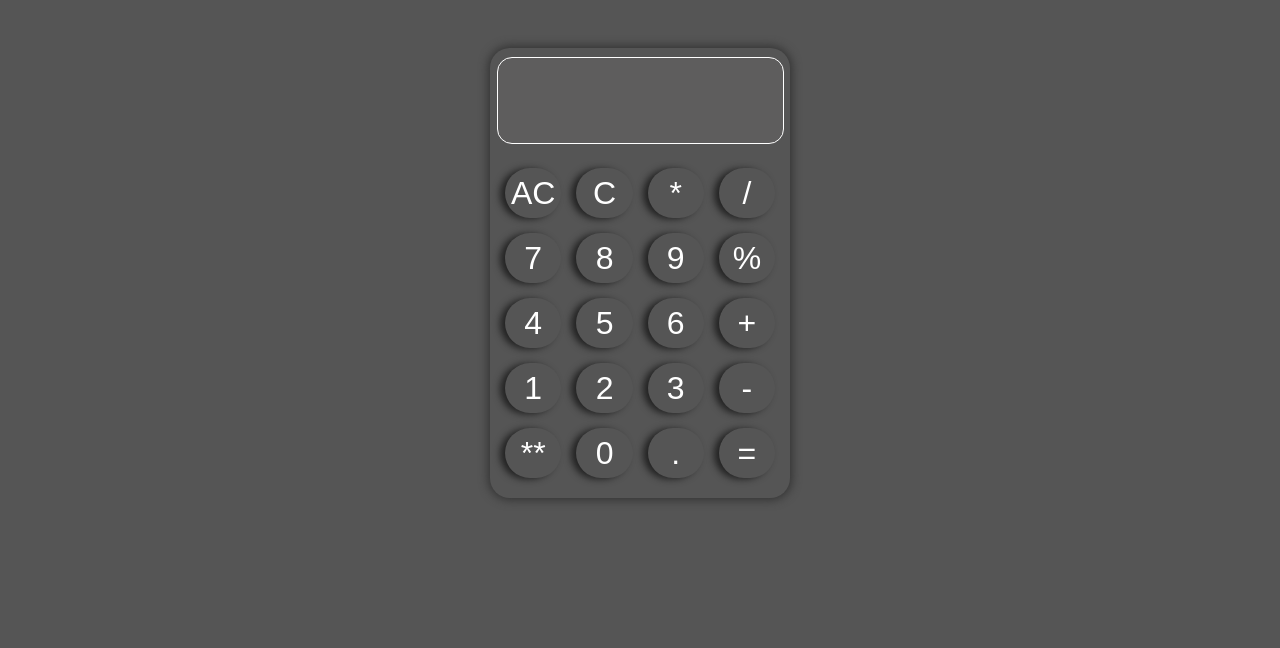
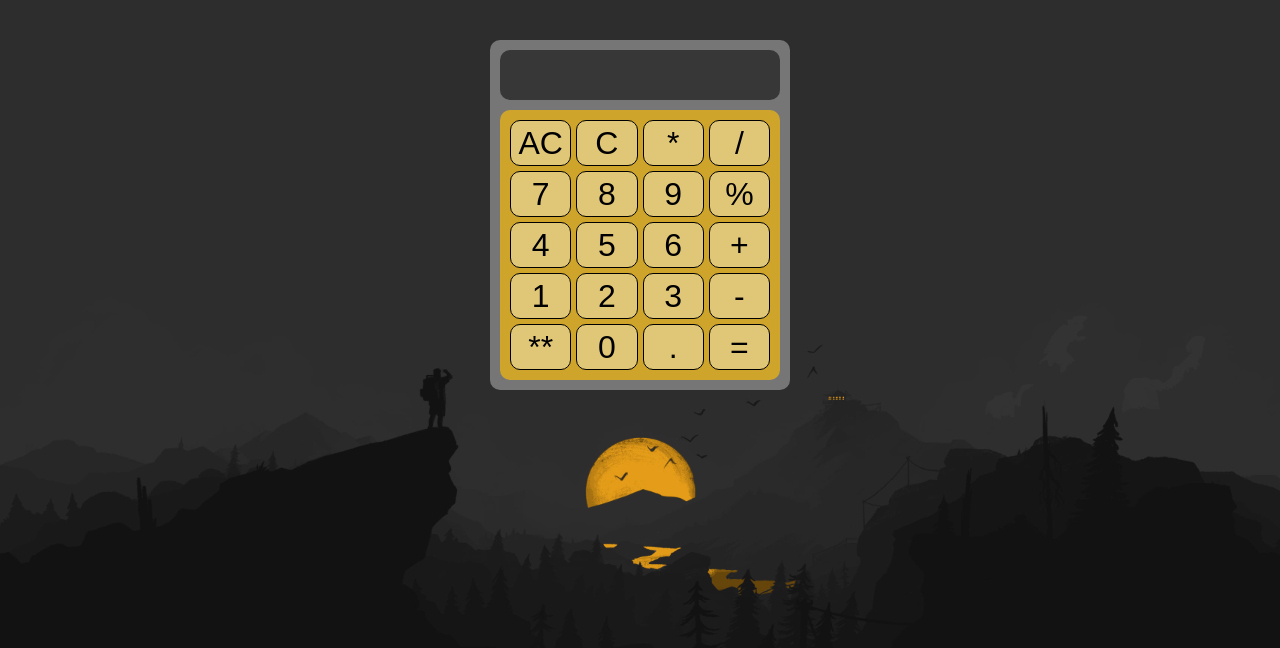
Before and after one commit to sobhanjaferi/calculator, a plain HTML site: page index.html in a window 1280 px wide. Drawn offline with Linux system fonts and the light colour scheme.

Commit message:
edit body background

```diff
--- a/index.html
+++ b/index.html
@@ -9,7 +9,10 @@
 <body>
 
     <div id="calculator">
-        <input type="text" readonly id="display">
+
+        <div class="display-div">
+            <input type="text" readonly id="display">
+        </div>
 
         <div id="keys">
             <button onclick="calculater.clearDisplayLength('AC')" id="clearLength" class="tools">AC</button>
--- a/style.css
+++ b/style.css
@@ -1,81 +1,68 @@
+*{
+    padding: 0;
+    margin: 0;
+    box-sizing: border-box;
+}
+
 body{
     display: flex;
     justify-content: center;
     align-items: center;
-    background-color: #555;
+    background-image: url(./tools/imgs/download\ \(3\).jfif);
+    background-repeat: no-repeat;
+    background-position: top;
 }
 
 #calculator{
     margin-top: 5vh;
-    display: flex;
-    flex-direction: column;
-    justify-content: space-between;
-    align-items: center;
     width: 300px;
-    height: 450px;
-    border-radius: 20px;
-    background-color: #555;
-    box-shadow: 0px 0px 10px 2px #333;
-    position: relative;
-    display: flex;
-    justify-content: space-between;
-    align-items: center;
+    height: 350px;
+    padding: 10px;
+    background-color: rgba(255, 255, 255, 0.348);
+    border-radius: 10px;
+    display: grid;
+    grid-template-rows: 200px , 1fr;
 }
 
-input{
-    width: 85%;
-    margin: 10px;
-    border-radius: 15px;
-    height: 85px;
+.display-div{
+    height: 50px;
+    grid-row: 1/1;
+}
+
+.display-div input{
+    width: 100%;
+    height: 100%;
+    border-radius: 10px;
+    background-color: rgba(0, 0, 0, 0.534);
     border: none;
-    background-color: #5e5d5d;
     color: white;
-    margin-top: 9px;
-    font-size: 3em;
-    padding: 0px 15px;
-    border: 1px solid white;
+    letter-spacing: 2px;
+    font-size: 2em;
+    padding: 10px;
 }
 
 #keys{
+    margin-bottom: -10px;
+    grid-row: 2/2;
+    height: 270px;
+    background-color: rgba(255, 191, 0, 0.644);
+    border-radius: 10px;
+    padding: 10px;
     display: grid;
+    gap: 5px;
     grid-template-columns: repeat(4,1fr);
-    width: 280px;
-    max-width: 300px;
-    height: 320px;
-    gap: 5px;
-    margin-top: 115px;
-    position: absolute;
 }
 
 button{
-    margin: 5px;
-    border: none;
-    border-radius: 100px;
-    background-color: #555;
-    color: white;
-    font-size: 2rem;
+    border: 1px solid rgb(0, 0, 0);
+    font-size: 2em;
+    border-radius: 10px;
+    background-color: rgba(255, 255, 255, 0.36);
     cursor: pointer;
-    box-shadow: -5px 1px 7px #222;
+    transition: 0.5s;
 }
 
 button:hover{
-    background-color: #666;
-}
-
-button:active{
-    background-color: white;
-    color: black;
-}
-
-.tools{
-    box-shadow: -5px 1px 7px #222;
-}
-
-.tools:hover{
-    background-color: rgb(255, 120, 42);
-}
-
-.tools:active{
-    background-color: orange;
+    background-color:black;
     color: white;
 }
```
Also changed, not shown: main.js (+0 -26 lines), tools/imgs/download (2).jfif (added), tools/imgs/download (3).jfif (added), tools/imgs/download (4).jpg (added), 2 other files.
